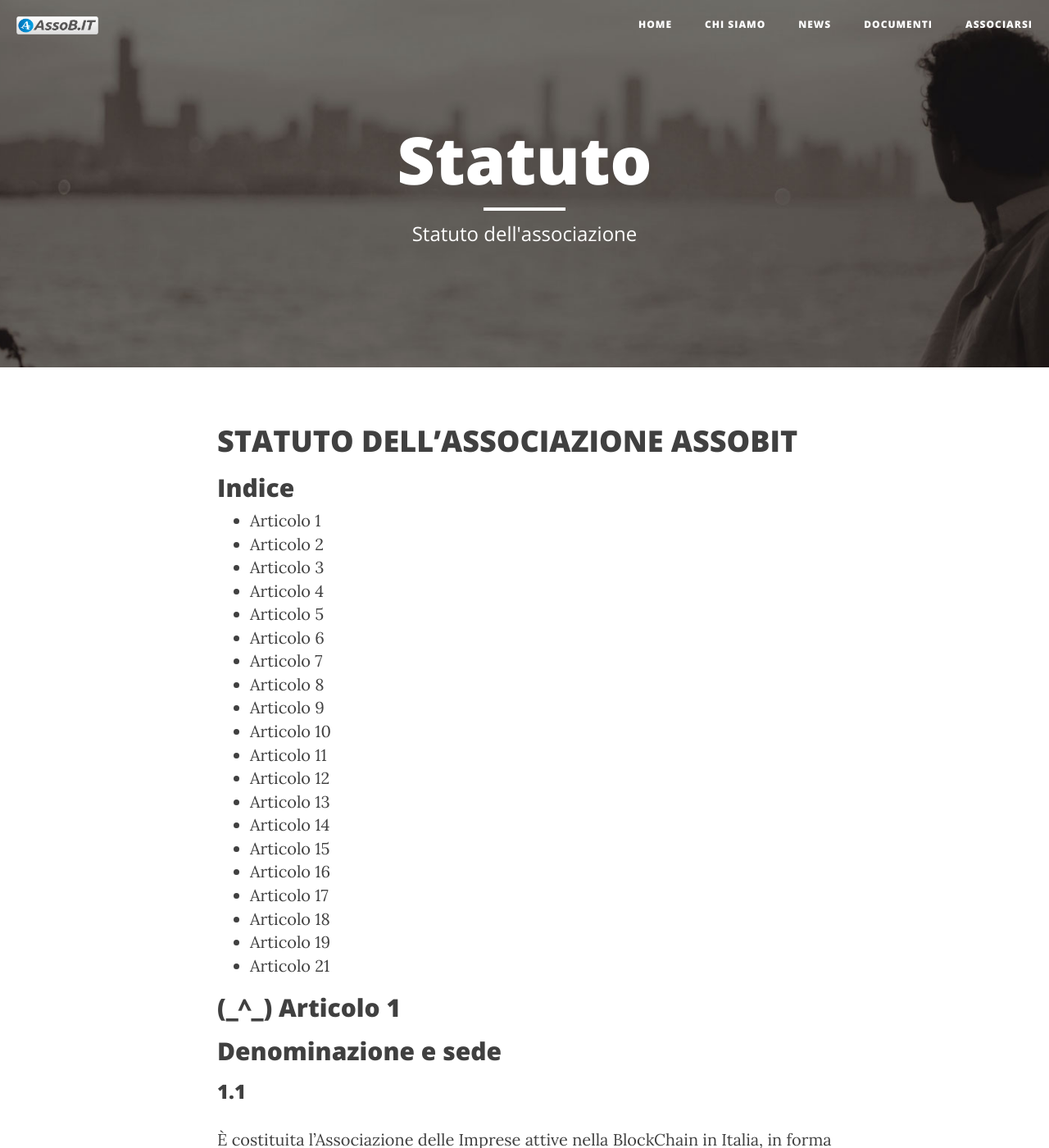
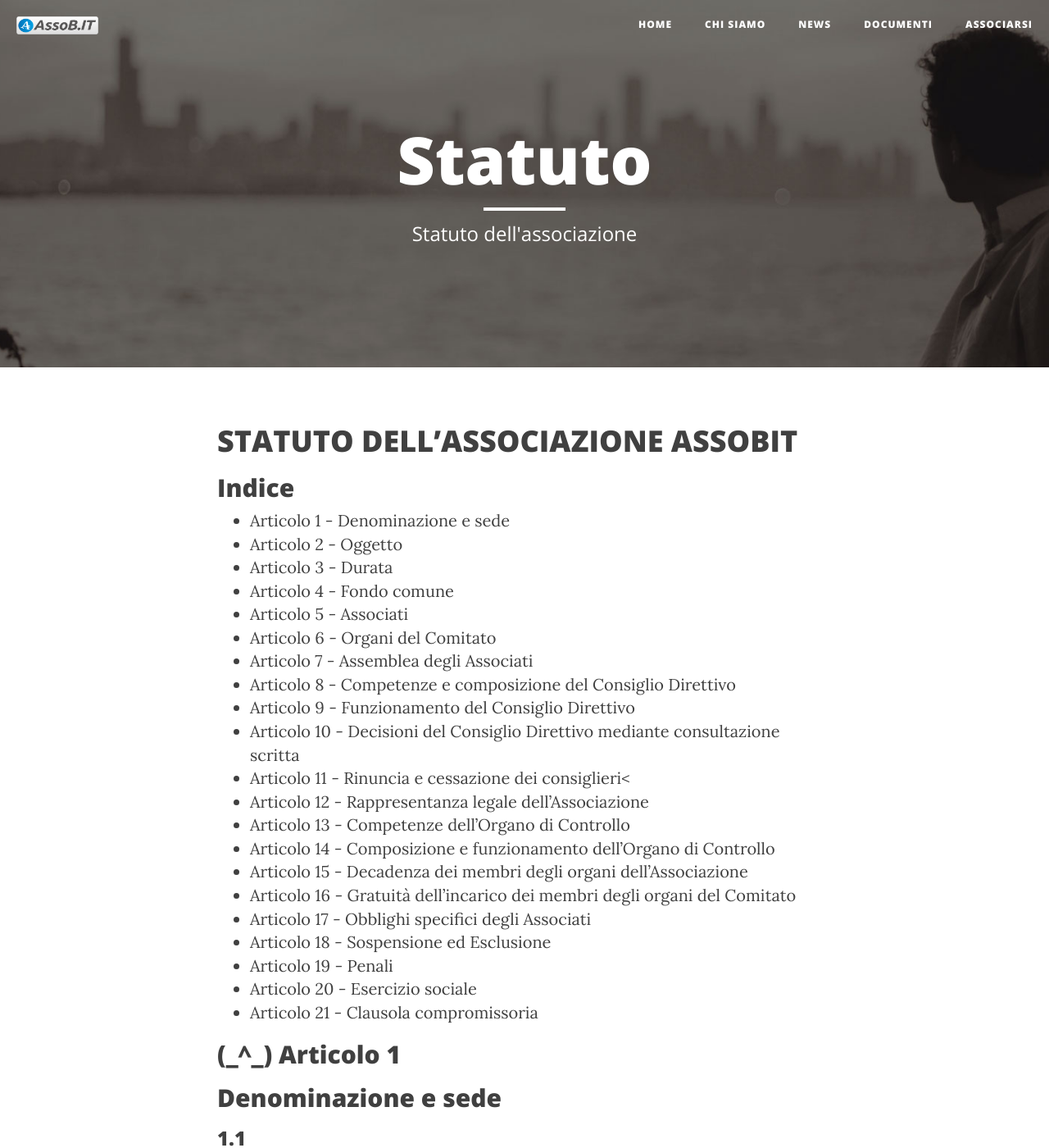
Before and after one commit to assobit/assobit.github.io, a Jekyll site: the page built from statuto.html, in a window 1280 px wide and 1400 px high. Shown: the whole window at 82% size. Built offline with Jekyll 4.4.1, drawn with Linux system fonts in a browser that asks for light colours; nearby versions of some CDN libraries; some of the changed text lies outside the part shown.

Commit message:
migliorato statuto

```diff
--- a/about.html
+++ b/about.html
@@ -94,8 +94,8 @@
   <div class="row">
     <div class="col-lg-3 col-lg-offset-2 col-md-4 text-center" style="margin-top:20px">
       <a href="https://eternitywall.it">
-        <img src="http://eternitywall.it/img/eternity_logo_final.svg" height="60px" width="60px" style="cursor: pointer;" />
-      </a>
+        <img src="https://eternitywall.it/img/eternity_logo_final.svg" height="60px" width="60px" style="cursor: pointer;" />
+      </a>http://eternitywall.it/
     </div>
   </div>
   <div class="row">
--- a/statuto.html
+++ b/statuto.html
@@ -13,28 +13,30 @@
     <h1>STATUTO DELL&rsquo;ASSOCIAZIONE ASSOBIT</h1>
     <div id="indice"/>
     <h2>Indice</h2>
-<ul>
-    <li><a href="#1">Articolo 1</a></li>
-    <li><a href="#2">Articolo 2</a></li>
-    <li><a href="#3">Articolo 3</a></li>
-    <li><a href="#4">Articolo 4</a></li>
-    <li><a href="#5">Articolo 5</a></li>
-    <li><a href="#6">Articolo 6</a></li>
-    <li><a href="#7">Articolo 7</a></li>
-    <li><a href="#8">Articolo 8</a></li>
-    <li><a href="#9">Articolo 9</a></li>
-    <li><a href="#10">Articolo 10</a></li>
-    <li><a href="#11">Articolo 11</a></li>
-    <li><a href="#12">Articolo 12</a></li>
-    <li><a href="#13">Articolo 13</a></li>
-    <li><a href="#14">Articolo 14</a></li>
-    <li><a href="#15">Articolo 15</a></li>
-    <li><a href="#16">Articolo 16</a></li>
-    <li><a href="#17">Articolo 17</a></li>
-    <li><a href="#18">Articolo 18</a></li>
-    <li><a href="#19">Articolo 19</a></li>
-    <li><a href="#20">Articolo 21</a></li>
-</ul>
+
+  <ul>
+      <li><a href="#1">Articolo 1 - Denominazione e sede</a></li>
+      <li><a href="#2">Articolo 2 - Oggetto</a></li>
+      <li><a href="#3">Articolo 3 - Durata</a></li>
+      <li><a href="#4">Articolo 4 - Fondo comune</a></li>
+      <li><a href="#5">Articolo 5 - Associati</a></li>
+      <li><a href="#6">Articolo 6 - Organi del Comitato</a></li>
+      <li><a href="#7">Articolo 7 - Assemblea degli Associati</a></li>
+      <li><a href="#8">Articolo 8 - Competenze e composizione del Consiglio Direttivo</a></li>
+      <li><a href="#9">Articolo 9 - Funzionamento del Consiglio Direttivo</a></li>
+      <li><a href="#10">Articolo 10 - Decisioni del Consiglio Direttivo mediante consultazione scritta</a></li>
+      <li><a href="#11">Articolo 11 - Rinuncia e cessazione dei consiglieri<</a></li>
+      <li><a href="#12">Articolo 12 - Rappresentanza legale dell&rsquo;Associazione</a></li>
+      <li><a href="#13">Articolo 13 - Competenze dell&rsquo;Organo di Controllo</a></li>
+      <li><a href="#14">Articolo 14 - Composizione e funzionamento dell&rsquo;Organo di Controllo</a></li>
+      <li><a href="#15">Articolo 15 - Decadenza dei membri degli organi dell&rsquo;Associazione</a></li>
+      <li><a href="#16">Articolo 16 - Gratuit&agrave; dell&rsquo;incarico dei membri degli organi del Comitato</a></li>
+      <li><a href="#17">Articolo 17 - Obblighi specifici degli Associati</a></li>
+      <li><a href="#18">Articolo 18 - Sospensione ed Esclusione</a></li>
+      <li><a href="#19">Articolo 19 - Penali</a></li>
+      <li><a href="#20">Articolo 20 - Esercizio sociale</a></li>
+      <li><a href="#21">Articolo 21 - Clausola compromissoria</a></li>
+  </ul>
 
     <h2 id="1"><a href="#indice">(_^_)</a> Articolo 1</h2>
     <h2 id="denominazione-e-sede">Denominazione e sede</h2>
@@ -295,7 +297,9 @@
     <h3 id="7.1">7.1</h3>
     L&rsquo;Assemblea degli Associati sar&agrave; competente a deliberare:
   </p>
+
   <p class="c3">
+    <h4 id="7.1.a">a)</h4>
     sull&rsquo;approvazione del bilancio annuale e sulla determinazione della quota di adesione e della quota associativa annuale, nonch&eacute; del termine per il versamento di quest&rsquo;ultima, restando inteso che l&rsquo;importo di tali quote potr&agrave;
       anche variare a seconda che gli associati siano costituiti da persone fisiche ovvero da persone giuridiche o altri enti, anche privi di personalit&agrave; giuridica, e per le persone giuridiche e gli altri enti, anche privi di personalit&agrave;
       giuridica, a seconda della natura dell&rsquo;ente o di altri parametri afferenti le relative dimensioni;
@@ -424,20 +428,13 @@
   </p>
   <p class="c3">
     <h4 id="8.1.b">b)</h4>
-    alla
-
-    redazione
-
-    del bilancio annuale, con contestuale determinazione:
+    alla redazione del bilancio annuale, con contestuale determinazione:
   </p>
   <ul>
     <li> della quota di adesione per i nuovi Associati;</li>
     <li> della quota associativa annuale da porsi a carico di tutti gli Associati e del termine per il relativo versamento;</li>
-    <li> della
+    <li> della criptovaluta con cui gli Associati possano eventualmente far fronte, anche solo in parte, al versamento di tali quote;</li>
   </ul>
-    criptovaluta
-    &nbsp;con cui gli Associati possano eventualmente far fronte, anche solo in parte, al versamento di tali quote;</li>
-  </p>
   <p class="c3">
     <h4 id="8.1.c">c)</h4>
     &nbsp;alla redazione dell&rsquo;eventuale Regolamento Interno per la disciplina delle modalit&agrave; di presentazione delle candidature per la nomina dei membri degli organi dell&rsquo;Associazione, assicurando la pi&ugrave; ampia rappresentativit&agrave;
@@ -605,9 +602,7 @@
     <h3 id="11.4">11.4</h3>
     In caso di rinuncia o cessazione di un consigliere il Consiglio provvede alla nomina dei nuovi consiglieri che restano in carica per lo stesso periodo degli altri ancora in carica.
   </p>
-  <p class="c1 c10">
-    <h2 id=""></h2>
-  </p>
+
   <p class="c1">
     <h2 id="12"><a href="#indice">(_^_)</a> Articolo 12 </h2>
   </p>
@@ -621,9 +616,6 @@
   <p class="c6">
     <h2 id="12.2">12.2</h2>
     &nbsp;Resta, altres&igrave;, salva la facolt&agrave; del Consiglio Direttivo di conferire il potere di rappresentanza ai consiglieri eventualmente delegati in relazione alle attribuzione oggetto della delega stessa.
-  </p>
-  <p class="c6 c10">
-
   </p>
   <p class="c1">
     <h2 id="13"><a href="#indice">(_^_)</a> Articolo 13
@@ -647,9 +639,7 @@
   </p>
   <p class="c3">
     <h4 id="13.1.c">c)</h4>
-    a dichiarare
-
-    il venir meno dei requisiti richiesti per il mantenimento della qualit&agrave; di Associato e, quindi, a seconda dei casi, la sospensione o l&rsquo;esclusione degli Associati;
+    a dichiarare il venir meno dei requisiti richiesti per il mantenimento della qualit&agrave; di Associato e, quindi, a seconda dei casi, la sospensione o l&rsquo;esclusione degli Associati;
   </p>
   <p class="c3">
     <h4 id="13.1.d">d)</h4>
@@ -874,9 +864,7 @@
   <p class="c1">
     <h2 id="19"><a href="#indice">(_^_)</a> Articolo 19</h2>
   </p>
-  <p class="c1">
-    Penali
-  </p>
+  <h2 id="Penali">Penali</h2>
   <p class="c3">
     <h2 id="19.1">19.1</h2>
     L&rsquo;Associato che, al momento della presentazione della richiesta di adesione, abbia falsamente dichiarato la sussistenza dei requisiti di cui all&rsquo;art. 5, comma 1, &egrave; tenuto a versare in favore dell&rsquo;Associazione una penale pari
```
Also changed, not shown: other parts of statuto.html (+1 -1 lines), indice.html (added, +247 -0 lines).
